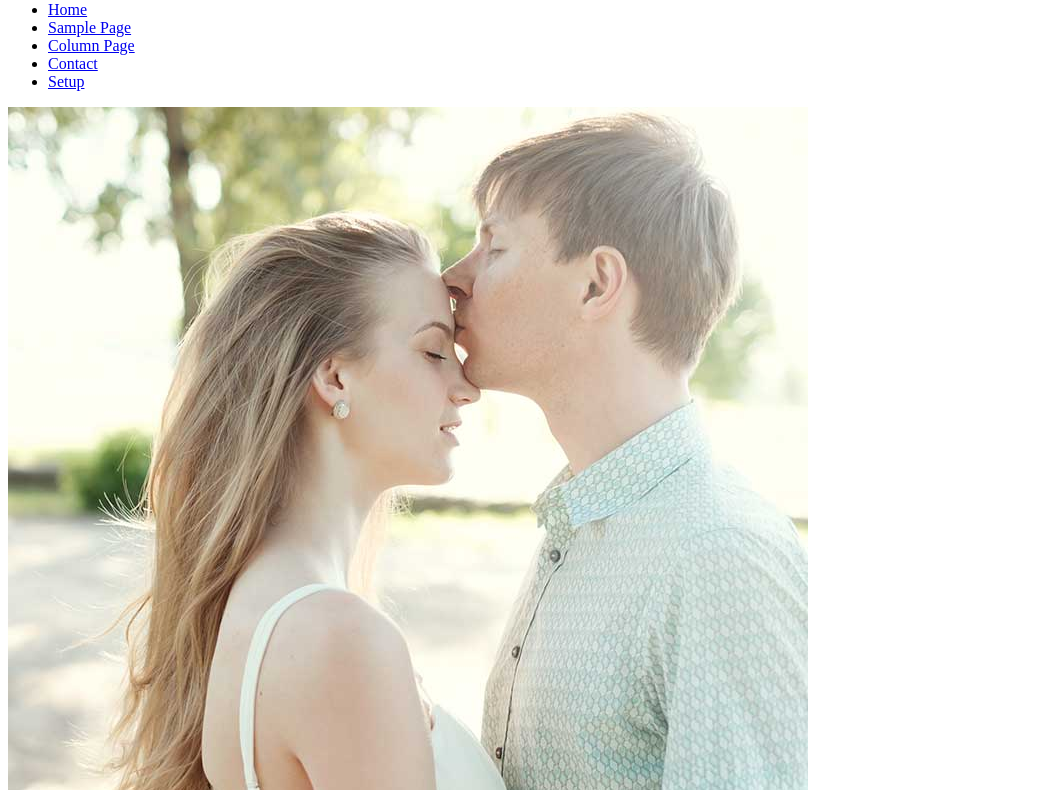
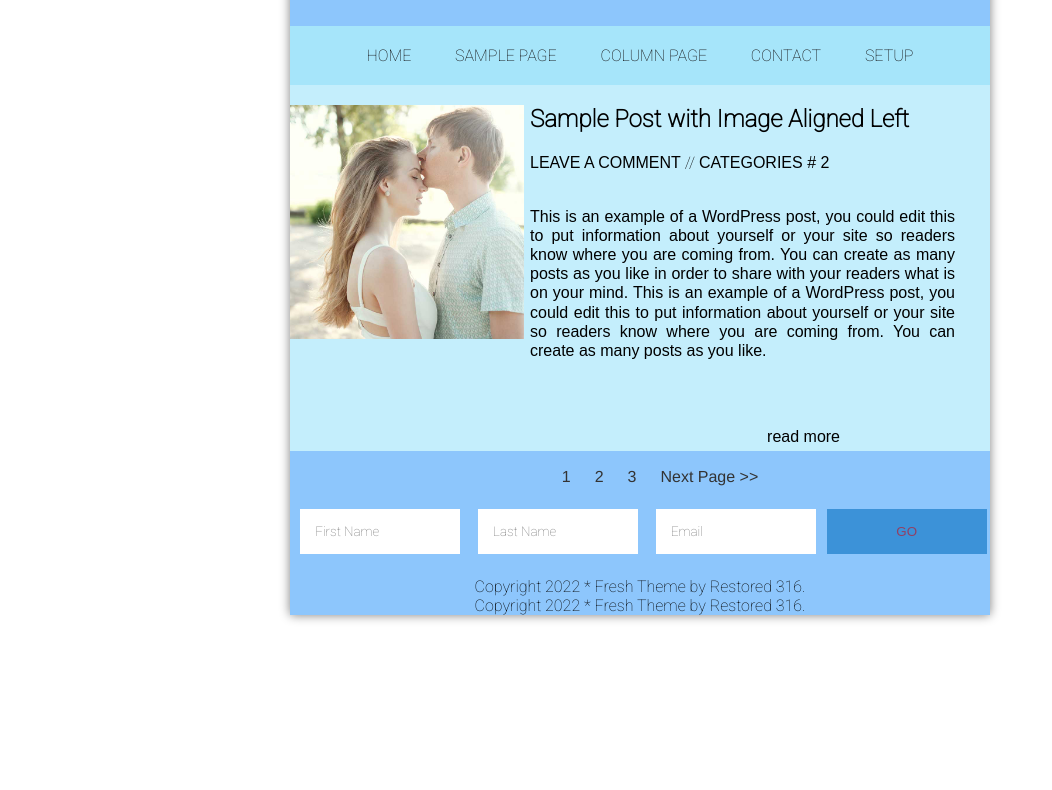
Before and after one commit to shlmym/fresh, a plain HTML site: page index.html in a window 1280 px wide. Shown: the part 115-905 px from the top of the page, without its empty margins (0-1052 px from the left). After the commit the page ends 800 px from the top, so only its background shows below. Drawn offline with Linux system fonts and the light colour scheme.

Commit message:
Add files via upload

```diff
--- a/index.html
+++ b/index.html
@@ -5,7 +5,7 @@
     <meta http-equiv="X-UA-Compatible" content="IE=edge">
     <meta name="viewport" content="width=device-width, initial-scale=1.0">
     <title> Demo Style </title>
-    <link rel="stylesheet" href="style.css">
+    <link rel="stylesheet" href="style (1).css">
     <link rel="preconnect" href="https://fonts.googleapis.com">
     <link rel="preconnect" href="https://fonts.gstatic.com" crossorigin>
     <link href="https://fonts.googleapis.com/css2?family=Roboto:wght@100&display=swap" rel="stylesheet">
```
